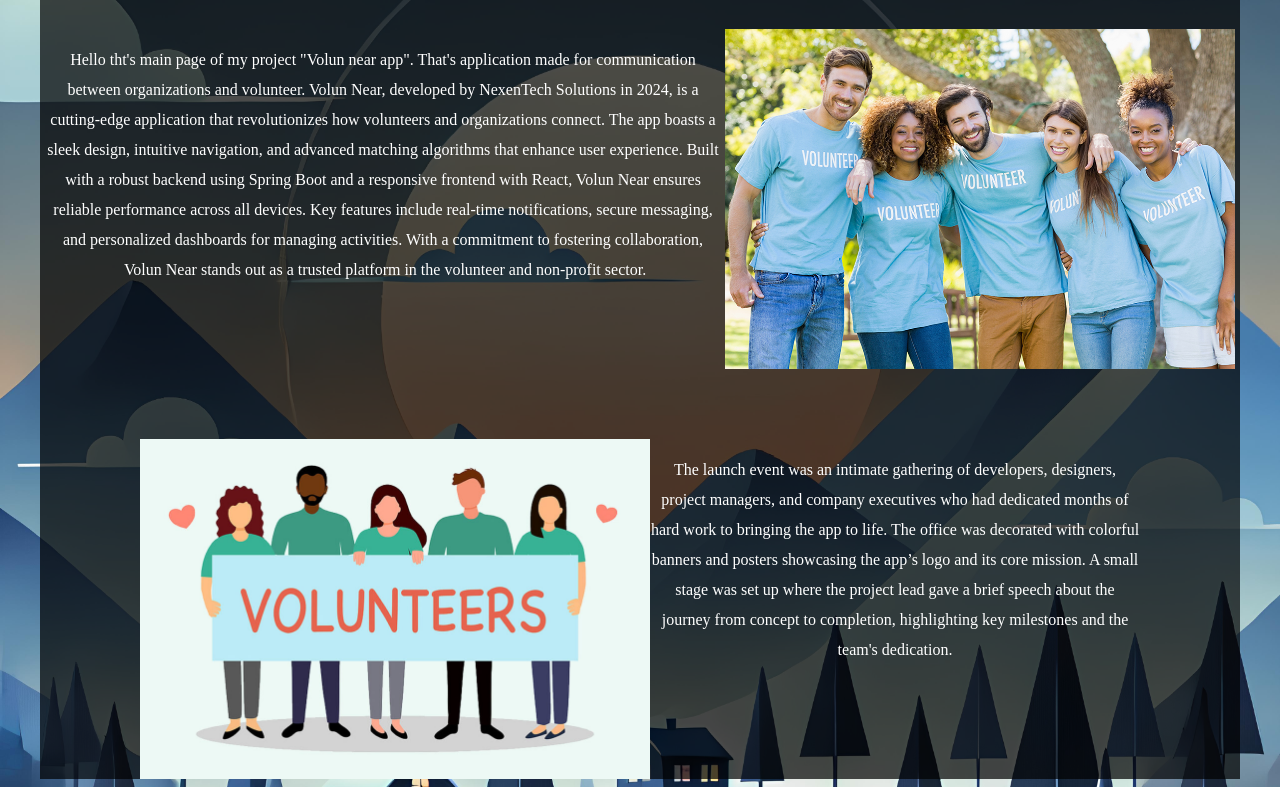
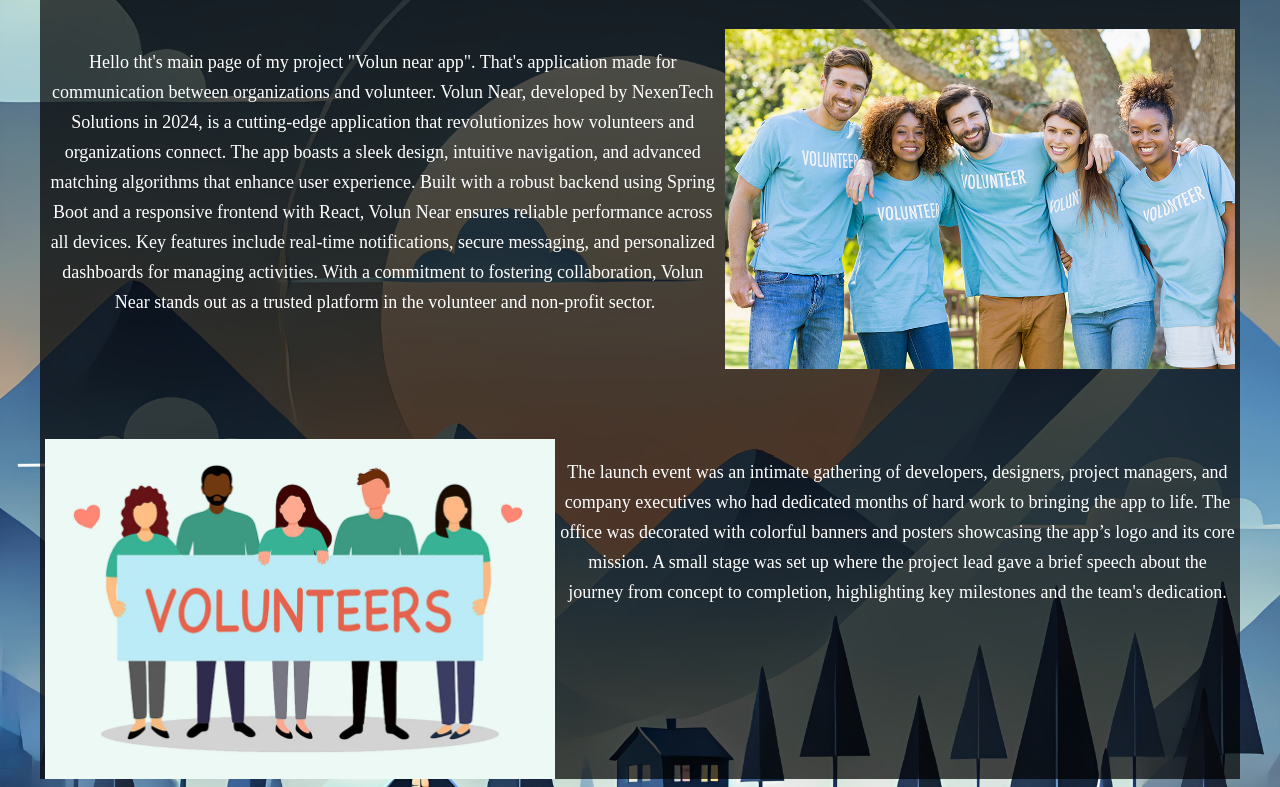
Before and after one commit to Essur/volun-near-website, a plain HTML site: page src/index.html in a window 1280 px wide. Shown: the part 220-1007 px from the top of the page. Drawn offline with Linux system fonts and the light colour scheme.

Commit message:
some fixes in style.css

```diff
--- a/src/style.css
+++ b/src/style.css
@@ -55,6 +55,7 @@ div.main-content{
   margin: 0 auto;
   margin-left: 5px;
   line-height: 30px;
+  font-size: 18px;
 }
 div.main-content img{
   width: 510px;
@@ -74,20 +75,28 @@ div.main-content-2 {
   text-align: center;
   display: flex;
   flex-direction: row;
-  width: 1000px;
+  width: 1200px;
   margin: 0 auto;
   line-height: 30px;
   color: #FFF;
+  font-size: 18px;
 }
+
+div.main-content-2 p{
+  margin-right: 5px;
+  margin-left: 5px;
+}
+
 div.main-content-2 img {
   width: 510px;
-
+  margin-left: 5px;
 }
 div.main-content-organizations{
   color: #FFF;
   padding-top: 25px;
   padding-left: 10px;
   line-height: 30px;
+
 }
 input, select, textarea {
     padding: 10px;
@@ -116,6 +125,7 @@ button.submit-btn:hover {
 div.main-content-join-form {
   margin-left: 15px;
   padding-bottom: 15px;
+  color: #FFF;
 }
 div.main-content-join-form h2{
   text-align: center;
```
